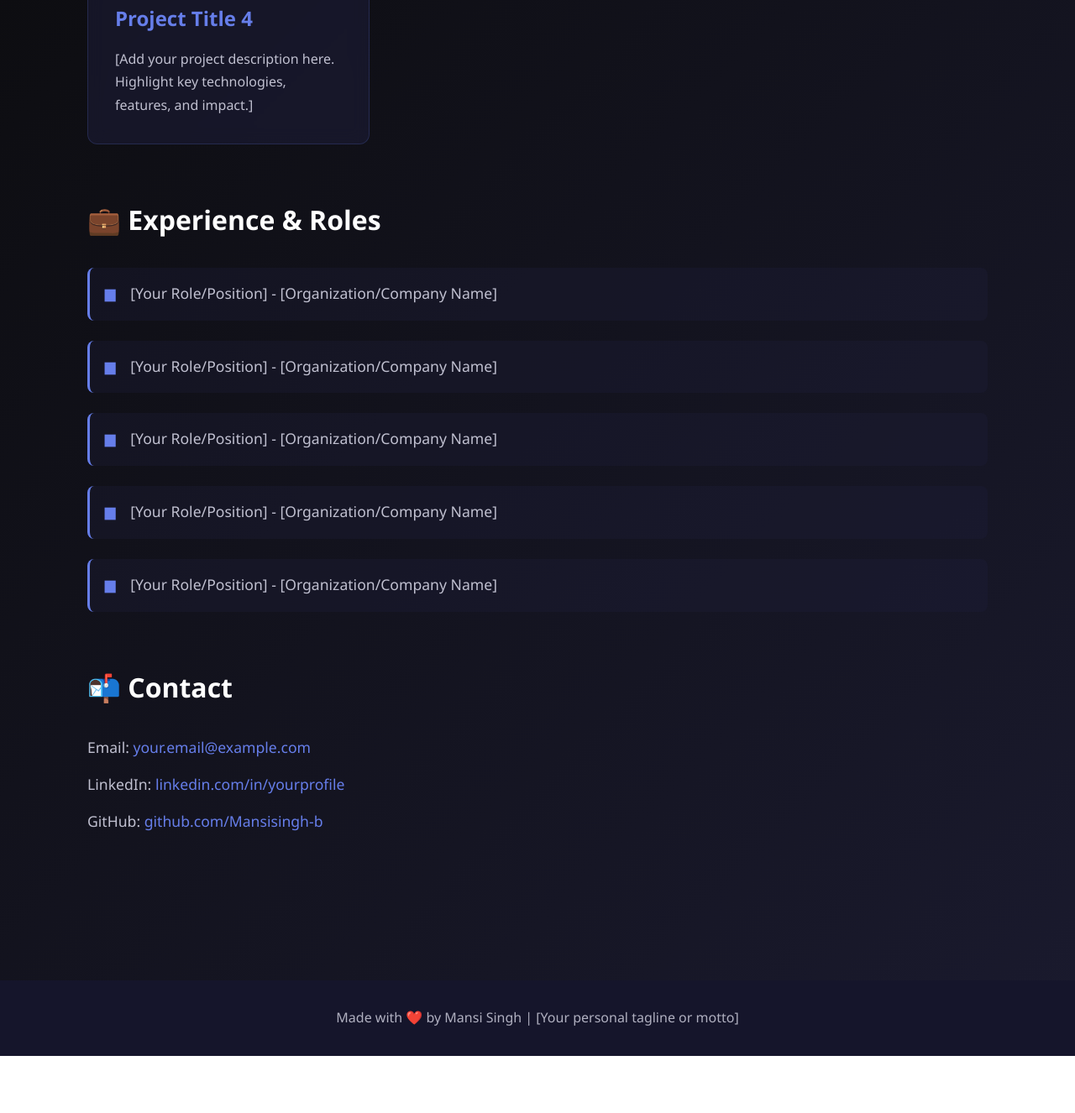
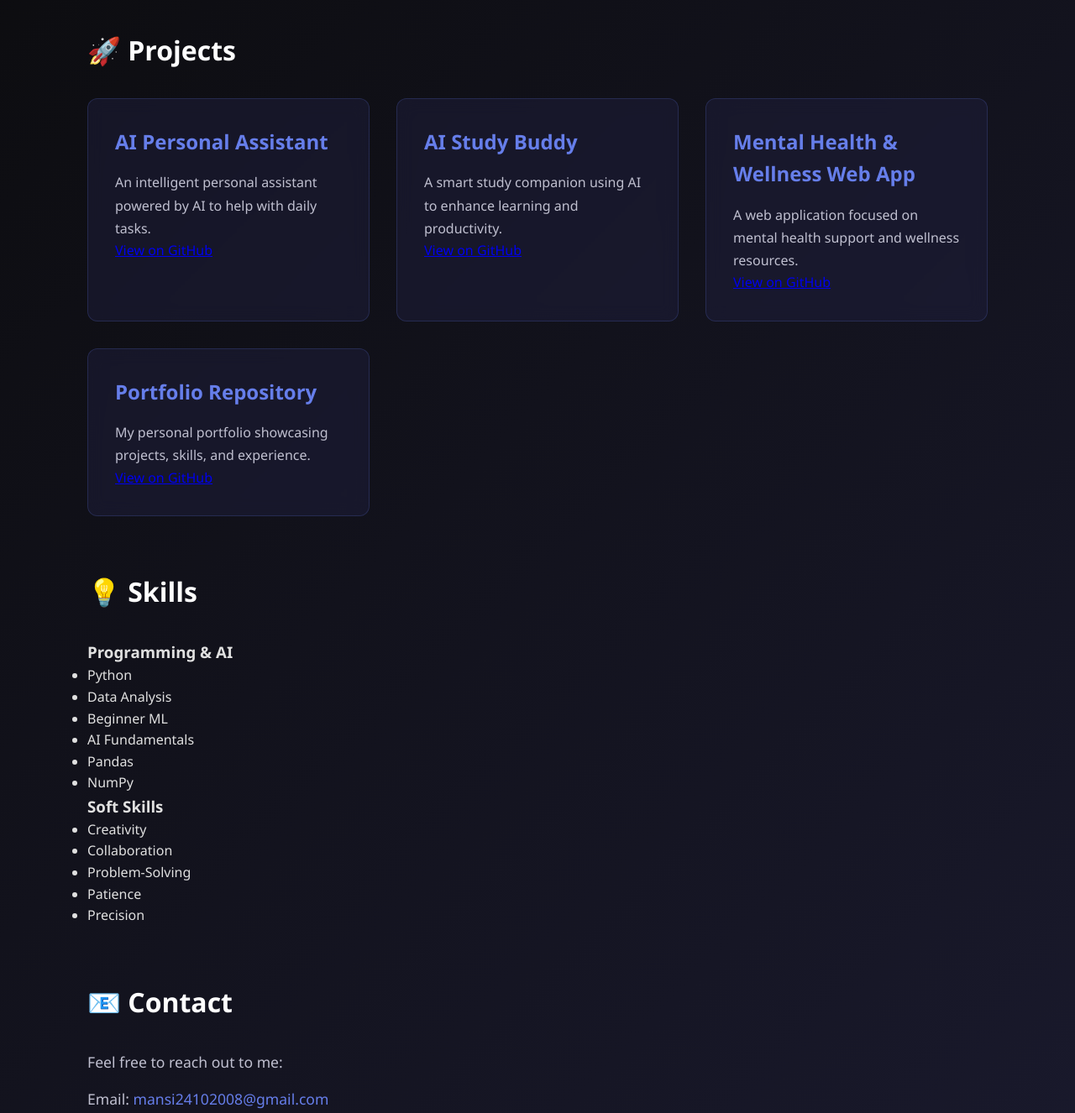
Before and after one commit to Mansisingh-b/portfolio, a plain HTML site: page index.html in a window 1280 px wide. Shown: the part 625-1951 px from the top of the page at 84% size. Before the commit the page ends 1883 px from the top, so only its background shows below. Drawn offline with Linux system fonts and the light colour scheme.

Commit message:
Update portfolio details and sections.
Updated personal information, added project details, and modified contact section.

```diff
--- a/index.html
+++ b/index.html
@@ -11,89 +11,113 @@
     <header>
         <div class="header-content">
             <h1 class="name">Mansi Singh</h1>
-            <p class="tagline">[Your Professional Title | Your Specialization | Your Role]</p>
+            <p class="tagline">11th Grade Grinder | JEE Aspirant | Future AI/ML Programmer</p>
         </div>
         <nav>
+            <a href="#experience">Experience</a>
             <a href="#projects">Projects</a>
-            <a href="#experience">Experience</a>
+            <a href="#skills">Skills</a>
             <a href="#contact">Contact</a>
         </nav>
     </header>
 
     <!-- Main Content -->
     <main>
+        <!-- Experience & Roles Section -->
+        <section id="experience" class="section">
+            <h2 class="section-title">💼 Experience & Roles</h2>
+            <div class="experience-list">
+                <div class="experience-item">
+                    <h3>JEE Aspirant</h3>
+                    <p>Dedicated to mastering Mathematics, Physics, and Chemistry at a competitive level.</p>
+                </div>
+                <div class="experience-item">
+                    <h3>YIIC 5.0 Intern</h3>
+                    <p>Scaler School of Technology</p>
+                </div>
+                <div class="experience-item">
+                    <h3>Tech Enthusiast & Programmer</h3>
+                    <p>Exploring Python, AI, and ML projects.</p>
+                </div>
+            </div>
+        </section>
+
         <!-- Projects Section -->
         <section id="projects" class="section">
             <h2 class="section-title">🚀 Projects</h2>
             <div class="projects-grid">
                 <div class="project-card">
-                    <h3 class="project-title">Project Title 1</h3>
+                    <h3 class="project-title">AI Personal Assistant</h3>
                     <p class="project-description">
-                        [Add your project description here. Highlight key technologies, features, and impact.]
+                        An intelligent personal assistant powered by AI to help with daily tasks.
                     </p>
+                    <a href="https://github.com/Mansisingh-b/pivot-aide?tab=readme-ov-file" target="_blank" class="project-link">View on GitHub</a>
                 </div>
                 <div class="project-card">
-                    <h3 class="project-title">Project Title 2</h3>
+                    <h3 class="project-title">AI Study Buddy</h3>
                     <p class="project-description">
-                        [Add your project description here. Highlight key technologies, features, and impact.]
+                        A smart study companion using AI to enhance learning and productivity.
                     </p>
+                    <a href="https://github.com/Mansisingh-b/ai-focus-companion" target="_blank" class="project-link">View on GitHub</a>
                 </div>
                 <div class="project-card">
-                    <h3 class="project-title">Project Title 3</h3>
+                    <h3 class="project-title">Mental Health & Wellness Web App</h3>
                     <p class="project-description">
-                        [Add your project description here. Highlight key technologies, features, and impact.]
+                        A web application focused on mental health support and wellness resources.
                     </p>
+                    <a href="https://github.com/Mansisingh-b/empathic-echo-web" target="_blank" class="project-link">View on GitHub</a>
                 </div>
                 <div class="project-card">
-                    <h3 class="project-title">Project Title 4</h3>
+                    <h3 class="project-title">Portfolio Repository</h3>
                     <p class="project-description">
-                        [Add your project description here. Highlight key technologies, features, and impact.]
+                        My personal portfolio showcasing projects, skills, and experience.
                     </p>
+                    <a href="https://github.com/Mansisingh-b" target="_blank" class="project-link">View on GitHub</a>
                 </div>
             </div>
         </section>
 
-        <!-- Experience Section -->
-        <section id="experience" class="section">
-            <h2 class="section-title">💼 Experience & Roles</h2>
-            <div class="experience-list">
-                <div class="experience-item">
-                    <span class="bullet">■</span>
-                    <p>[Your Role/Position] - [Organization/Company Name]</p>
+        <!-- Skills Section -->
+        <section id="skills" class="section">
+            <h2 class="section-title">💡 Skills</h2>
+            <div class="skills-container">
+                <div class="skill-category">
+                    <h3>Programming & AI</h3>
+                    <ul>
+                        <li>Python</li>
+                        <li>Data Analysis</li>
+                        <li>Beginner ML</li>
+                        <li>AI Fundamentals</li>
+                        <li>Pandas</li>
+                        <li>NumPy</li>
+                    </ul>
                 </div>
-                <div class="experience-item">
-                    <span class="bullet">■</span>
-                    <p>[Your Role/Position] - [Organization/Company Name]</p>
-                </div>
-                <div class="experience-item">
-                    <span class="bullet">■</span>
-                    <p>[Your Role/Position] - [Organization/Company Name]</p>
-                </div>
-                <div class="experience-item">
-                    <span class="bullet">■</span>
-                    <p>[Your Role/Position] - [Organization/Company Name]</p>
-                </div>
-                <div class="experience-item">
-                    <span class="bullet">■</span>
-                    <p>[Your Role/Position] - [Organization/Company Name]</p>
+                <div class="skill-category">
+                    <h3>Soft Skills</h3>
+                    <ul>
+                        <li>Creativity</li>
+                        <li>Collaboration</li>
+                        <li>Problem-Solving</li>
+                        <li>Patience</li>
+                        <li>Precision</li>
+                    </ul>
                 </div>
             </div>
         </section>
 
         <!-- Contact Section -->
         <section id="contact" class="section">
-            <h2 class="section-title">📬 Contact</h2>
+            <h2 class="section-title">📧 Contact</h2>
             <div class="contact-info">
-                <p>Email: <a href="mailto:your.email@example.com">your.email@example.com</a></p>
-                <p>LinkedIn: <a href="https://linkedin.com/in/yourprofile" target="_blank">linkedin.com/in/yourprofile</a></p>
-                <p>GitHub: <a href="https://github.com/Mansisingh-b" target="_blank">github.com/Mansisingh-b</a></p>
+                <p>Feel free to reach out to me:</p>
+                <p>Email: <a href="mailto:mansi24102008@gmail.com">mansi24102008@gmail.com</a></p>
             </div>
         </section>
     </main>
 
     <!-- Footer -->
     <footer>
-        <p>Made with ❤️ by Mansi Singh | [Your personal tagline or motto]</p>
+        <p>&copy; 2025 Mansi Singh. All rights reserved.</p>
     </footer>
 
     <script src="script.js"></script>
```
